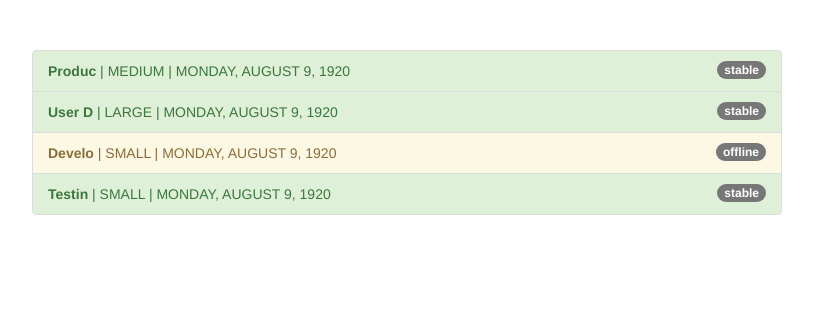
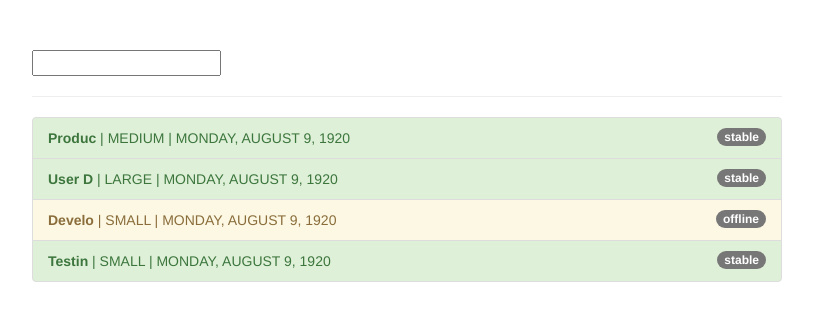
Before and after one commit to vihangamalinda/angular-pipes-boot-camp, an Angular app in the folder pipes-start/: page / in a window 1280 px wide. Shown: the top 320 px of the page, without its empty margins (233-1046 px from the left). Built offline with nearby package versions, Linux system fonts and the light colour scheme.

Commit message:
feat:Adding a pipe to take a input and filtere the logic.

```diff
--- a/pipes-start/src/app/app.component.html
+++ b/pipes-start/src/app/app.component.html
@@ -1,10 +1,12 @@
 <div class="container">
   <div class="row">
     <div class="col-xs-12 col-sm-10 col-md-8 col-sm-offset-1 col-md-offset-2">
+      <input type="text" [(ngModel)]="filteredStatus">
+      <hr>
       <ul class="list-group">
         <li
           class="list-group-item"
-          *ngFor="let server of servers"
+          *ngFor="let server of servers | filter:filteredStatus:'status'"
           [ngClass]="getStatusClasses(server)">
           <span
             class="badge">
--- a/pipes-start/src/app/app.component.ts
+++ b/pipes-start/src/app/app.component.ts
@@ -32,6 +32,8 @@ export class AppComponent {
       started: new Date(15, 1, 2017)
     }
   ];
+
+  filteredStatus:string ='';
   getStatusClasses(server: {instanceType: string, name: string, status: string, started: Date}) {
     return {
       'list-group-item-success': server.status === 'stable',
--- a/pipes-start/src/app/app.module.ts
+++ b/pipes-start/src/app/app.module.ts
@@ -6,12 +6,14 @@ import { FormsModule } from '@angular/forms';
 import { AppComponent } from './app.component';
 import { ShortenPipe } from './shorten.pipe';
 import { ShortenByRangePipe } from './shortenByRange.pip';
+import { FilterPipe } from './filter.pipe';
 
 @NgModule({
   declarations: [
     AppComponent,
     ShortenPipe,
-    ShortenByRangePipe
+    ShortenByRangePipe,
+    FilterPipe
   ],
   imports: [
     BrowserModule,
--- /dev/null
+++ b/pipes-start/src/app/filter.pipe.ts
@@ -0,0 +1,20 @@
+import { Pipe, PipeTransform } from '@angular/core';
+
+@Pipe({
+  name: 'filter'
+})
+export class FilterPipe implements PipeTransform {
+
+  transform(value: any, filterStr:string,propName:string): any {
+    if(value.length===0 || filterStr.length ===0) return value;
+    const results=[];
+    for(const item of value){
+
+      if(item[propName]===filterStr){
+        results.push(item);
+      }
+    }
+    return results;
+  }
+
+}
```
